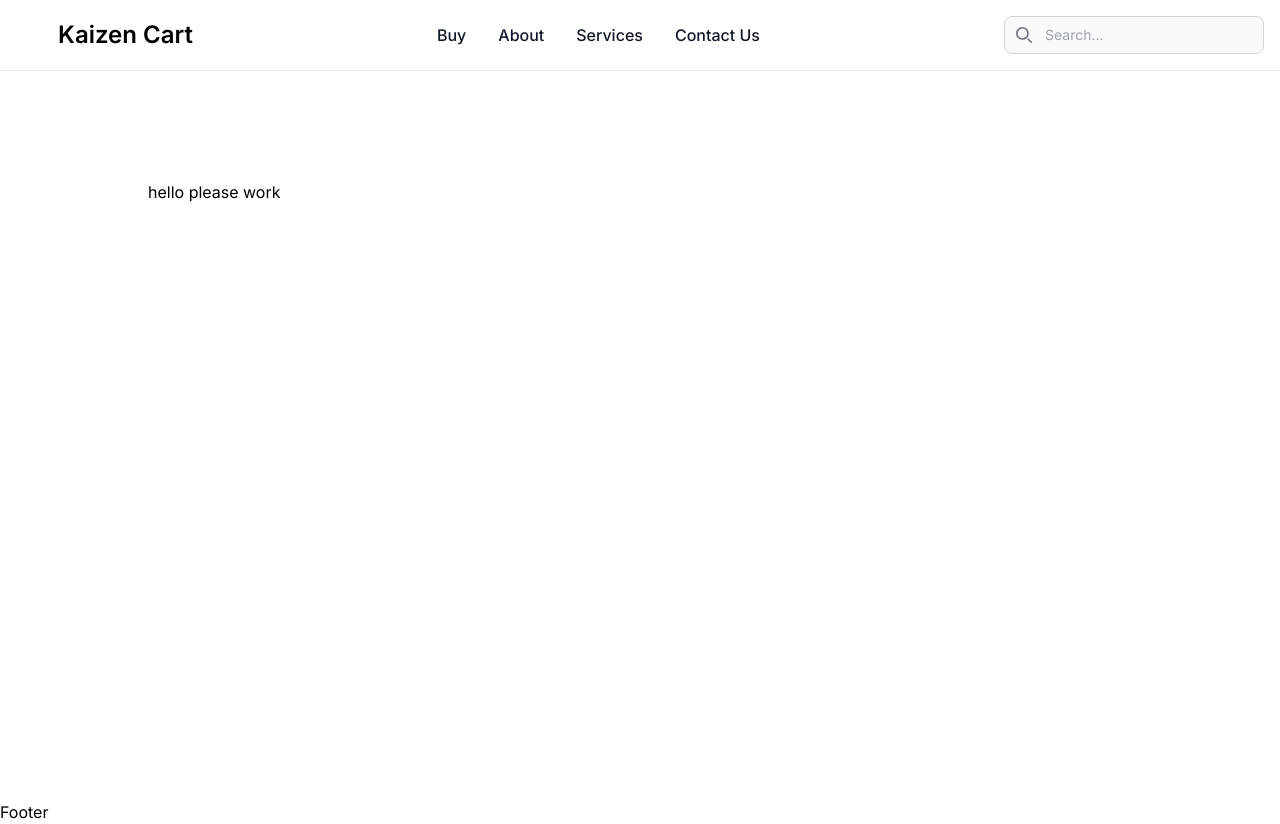
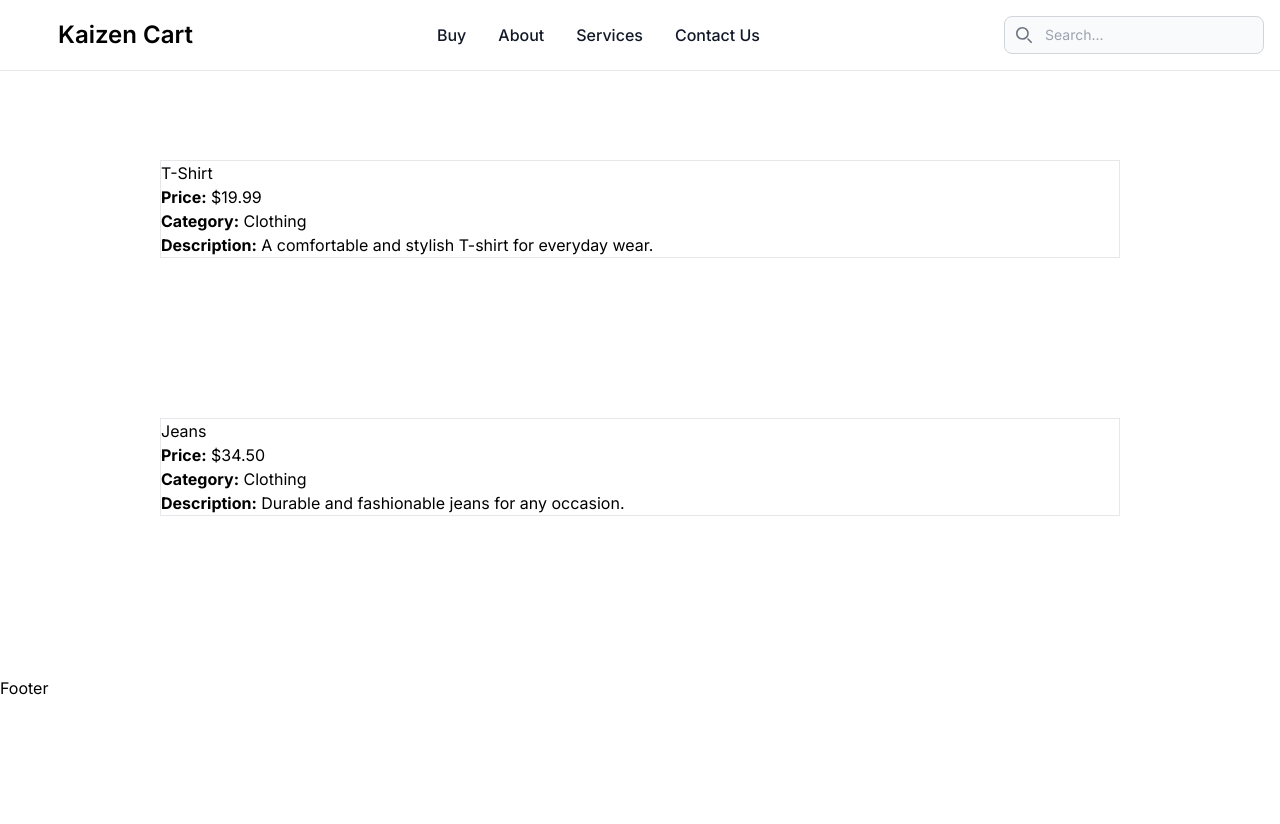
Before and after one commit to krishkh/Cart-App, a Next.js app: page /explore in a window 1280 px wide. After the commit the page ends 800 px from the top, so only its background shows below. Built offline with nearby package versions, Linux system fonts and the light colour scheme.

Commit message:
for god's sake please work

```diff
--- a/src/app/explore/page.tsx
+++ b/src/app/explore/page.tsx
@@ -1,69 +1,47 @@
-// import React from "react";
-// import ItemCard from "../../components/Item related components/itemCard";
-// import initData from "../../../public/init/initData.json";
+import React from 'react';
 
-// // Define the TypeScript interface for the items
-// interface ItemData {
-//   itemName: string;
-//   itemNumber: number;
-//   itemPrice: number;
-//   category: string;
-//   description: string;
-// }
-
-// interface ExploreProps {
-//   data?: ItemData[];  // `data` is optional because you provide a default value
-// }
-
-// // Assuming initData is correctly typed as ItemData[]
-// const typedData: ItemData[] = initData;
-
-// const Explore: React.FC<ExploreProps> = ({ data = typedData }) => {
-//   return (
-//     <main className="flex min-h-screen flex-col items-center justify-between md:p-24">
-//       <div className="dark:text-gray-400 mt-8 flex-wrap dark:bg-blackaf body-font flex container px-5 py-5 mx-auto">
-//         {data.map((item) => (
-//           <ItemCard key={item.itemNumber} data={item} />
-//         ))}
-//       </div>
-//     </main>
-//   );
-// }
-
-// export default Explore;
-
-import React from "react";
-import ItemCard from "../../components/Item related components/itemCard";
-import initData from "../../../public/init/initData.json";
-interface ItemData{
+interface Item {
   itemName: string;
   itemNumber: number;
   itemPrice: number;
   category: string;
   description: string;
 }
-// interface DataList {
-//   data?: ItemData[] | undefined;
-// }
-const details: ItemData =  {
-  "itemName": "Wallet",
-  "itemNumber": 9,
-  "itemPrice": 32.5,
-  "category": "Accessories",
-  "description": "A practical and stylish wallet to keep your essentials organized."
+
+interface ItemListProps {
+  items: Item[];
 }
-const typedData = initData;
-const Explore = (data: ItemData = details) => {
+
+const itemsList: Item[] = [
+  {
+    itemName: "T-Shirt",
+    itemNumber: 1,
+    itemPrice: 19.99,
+    category: "Clothing",
+    description: "A comfortable and stylish T-shirt for everyday wear."
+  },
+  {
+    itemName: "Jeans",
+    itemNumber: 2,
+    itemPrice: 34.5,
+    category: "Clothing",
+    description: "Durable and fashionable jeans for any occasion."
+  }
+];
+
+const ItemList: React.FC<ItemListProps> = ({ items = itemsList }) => {
   return (
-    <main className="flex min-h-screen flex-col items-center justify-between md:p-24">
-      <div className="dark:text-gray-400 mt-8 flex-wrap dark:bg-blackaf body-font flex container px-5 py-5 mx-auto">
-
-        <div className="lg:w-1/3 md:w-1/2 p-8 w-full card-shadow">
-        hello please work</div>
-
-      </div>
-    </main>
+    <div>
+      {items.map(item => (
+        <div key={item.itemNumber} className='m-40 border'>
+          <h2>{item.itemName}</h2>
+          <p><strong>Price:</strong> ${item.itemPrice.toFixed(2)}</p>
+          <p><strong>Category:</strong> {item.category}</p>
+          <p><strong>Description:</strong> {item.description}</p>
+        </div>
+      ))}
+    </div>
   );
 };
 
-export default Explore;
+export default ItemList;
```
